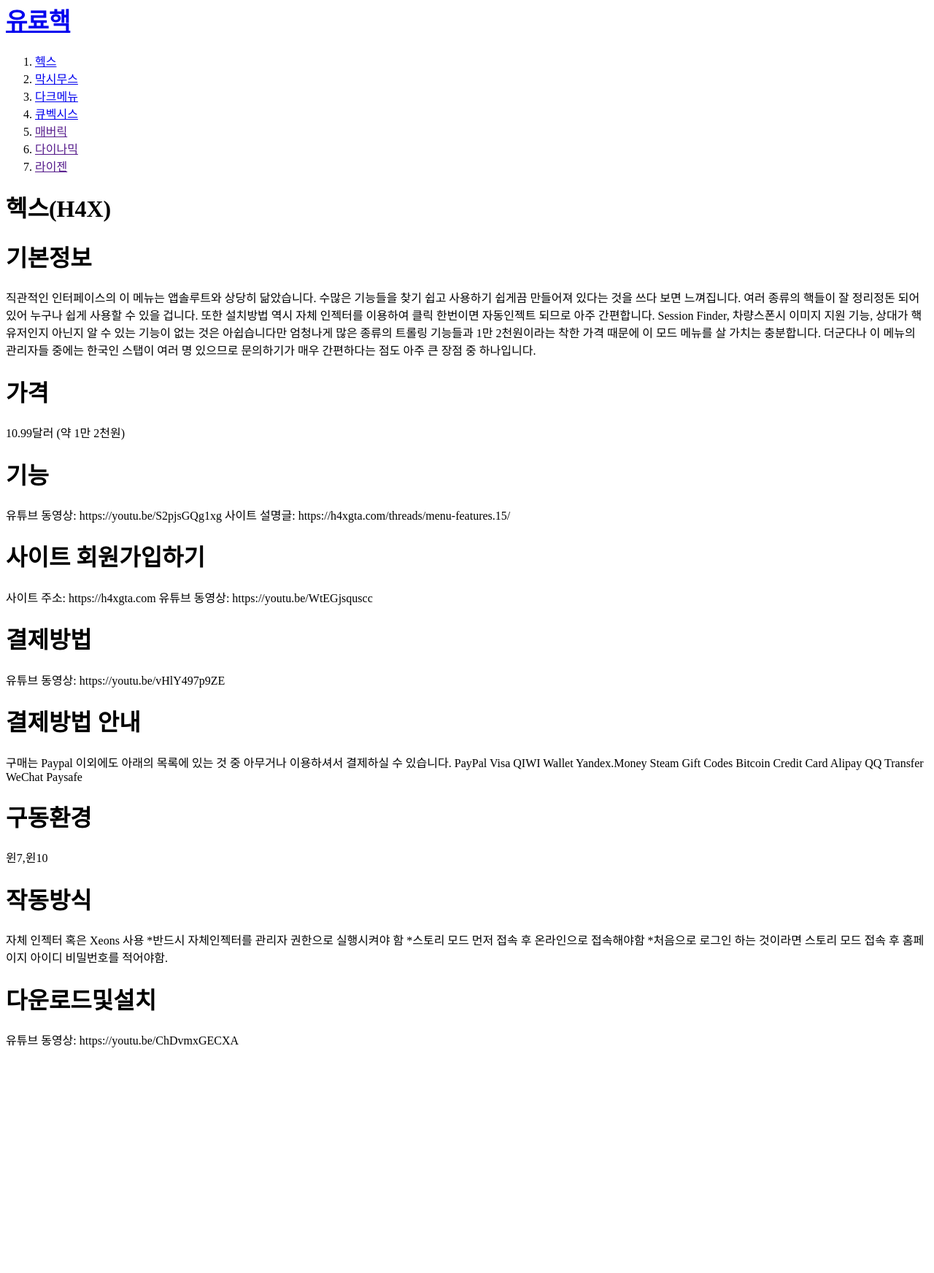
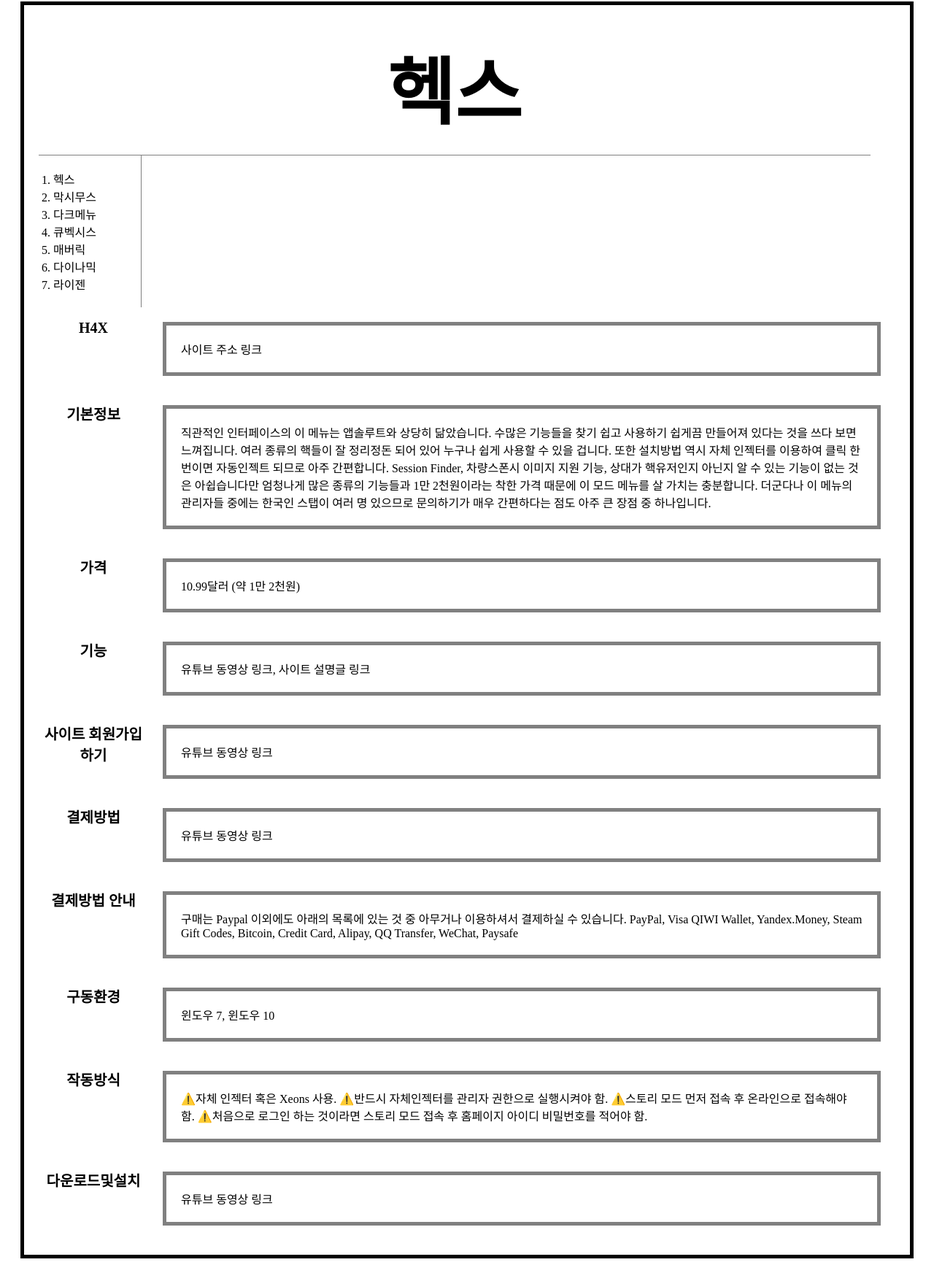
Before and after one commit to Obeyfarm/mod, a plain HTML site: page h4x.html in a window 1280 px wide. Shown: the part 50-1794 px from the top of the page at 73% size. Before the commit the page ends 1494 px from the top, so only its background shows below. Drawn offline with Linux system fonts and the light colour scheme.

Commit message:
Add files via upload

```diff
--- a/h4x.html
+++ b/h4x.html
@@ -2,9 +2,46 @@
  <html>
   <head>
     <title=""> 모드전문리뷰OBEY </title>
+    <style>
+      #grid {
+        border:5px solid black;
+        display:grid;
+        grid-template-columns: 150px 1fr;
+      }
+      div {
+        border:5px solid gray;
+        padding:20px;
+        margin: 20px;
+      }
+      a {
+        color: black;
+        text-decoration: none;
+        text-align: center;
+      }
+      h1 {
+        font-size:100px;
+        text-align: center;
+        border-bottom: 1px solid gray;
+        margin:0;
+        padding: 20px;
+        width: 1100px;
+      }
+      h2 {
+        font-size: 20px;
+        text-align: center;
+      }
+        ol {
+          border-right:1px solid gray;
+          width:100px;
+          margin: 0;
+          padding: 20px;
+        }
+    </style>
   </head>
   <body>
-    <h1><a href="index.html">유료핵</a></h1>
+    <div id="grid">
+    <h1><a href="index.html">헥스</a></h1>
+      <p>
         <ol>
           <li><a href="h4x.html">헥스</a></li>
           <li><a href="maximus.html">막시무스</a></li>
@@ -14,46 +51,39 @@
           <li><a href="">다이나믹</a></li>
           <li><a href="">라이젠</a></li>
         </ol>
-    <h1>헥스(H4X)</h1>
-    <h1>기본정보</h1>
-    직관적인 인터페이스의 이 메뉴는 앱솔루트와 상당히 닮았습니다. 수많은 기능들을 찾기
+      </p>
+    <h2>H4X</h2>
+      <div><a href="h4xgta.com">사이트 주소 링크</a></div>
+    <h2>기본정보</h2>
+      <div>직관적인 인터페이스의 이 메뉴는 앱솔루트와 상당히 닮았습니다. 수많은 기능들을 찾기
       쉽고 사용하기 쉽게끔 만들어져 있다는 것을 쓰다 보면 느껴집니다. 여러 종류의 핵들이
       잘 정리정돈 되어 있어 누구나 쉽게 사용할 수 있을 겁니다. 또한 설치방법 역시 자체
       인젝터를 이용하여 클릭 한번이면 자동인젝트 되므로 아주 간편합니다. Session Finder,
       차량스폰시 이미지 지원 기능, 상대가 핵유저인지 아닌지 알 수 있는 기능이 없는 것은
-    아쉽습니다만 엄청나게 많은 종류의 트롤링 기능들과 1만 2천원이라는 착한 가격 때문에
+      아쉽습니다만 엄청나게 많은 종류의 기능들과 1만 2천원이라는 착한 가격 때문에
       이 모드 메뉴를 살 가치는 충분합니다. 더군다나 이 메뉴의 관리자들 중에는 한국인
-    스탭이 여러 명 있으므로 문의하기가 매우 간편하다는 점도 아주 큰 장점 중 하나입니다.
-    <h1>가격</h1>
-    10.99달러 (약 1만 2천원)
-    <h1>기능</h1>
-    유튜브 동영상: https://youtu.be/S2pjsGQg1xg
-    사이트 설명글: https://h4xgta.com/threads/menu-features.15/
-    <h1>사이트 회원가입하기</h1>
-    사이트 주소: https://h4xgta.com
-    유튜브 동영상: https://youtu.be/WtEGjsquscc
-    <h1>결제방법</h1>
-    유튜브 동영상: https://youtu.be/vHlY497p9ZE
-    <h1>결제방법 안내</h1>
-    구매는 Paypal 이외에도 아래의 목록에 있는 것 중 아무거나 이용하셔서 결제하실 수 있습니다.
-    PayPal
-    Visa QIWI Wallet
-    Yandex.Money
-    Steam Gift Codes
-    Bitcoin
-    Credit Card
-    Alipay
-    QQ Transfer
-    WeChat
-    Paysafe
-    <h1>구동환경</h1>
-    윈7,윈10
-    <h1>작동방식</h1>
-    자체 인젝터 혹은 Xeons 사용
-    *반드시 자체인젝터를 관리자 권한으로 실행시켜야 함
-    *스토리 모드 먼저 접속 후 온라인으로 접속해야함
-    *처음으로 로그인 하는 것이라면 스토리 모드 접속 후 홈페이지 아이디 비밀번호를 적어야함.
-    <h1>다운로드및설치</h1>
-    유튜브 동영상: https://youtu.be/ChDvmxGECXA
+      스탭이 여러 명 있으므로 문의하기가 매우 간편하다는 점도 아주 큰 장점 중 하나입니다.</div>
+    <h2>가격</h2>
+      <div>10.99달러 (약 1만 2천원)</div>
+    <h2>기능</h2>
+      <div><a href="https://youtu.be/S2pjsGQg1xg">유튜브 동영상 링크,</a>
+      <a href="https://h4xgta.com/threads/menu-features.15/">사이트 설명글 링크</a></div>
+    <h2>사이트 회원가입하기</h2>
+      <div><a href="https://youtu.be/WtEGjsquscc">유튜브 동영상 링크</a></div>
+    <h2>결제방법</h2>
+      <div><a href="https://youtu.be/vHlY497p9ZE">유튜브 동영상 링크</a></div>
+    <h2>결제방법 안내</h2>
+      <div>구매는 Paypal 이외에도 아래의 목록에 있는 것 중 아무거나 이용하셔서 결제하실 수 있습니다.
+            PayPal, Visa QIWI Wallet, Yandex.Money, Steam Gift Codes, Bitcoin, Credit Card, Alipay,
+            QQ Transfer, WeChat, Paysafe</div>
+    <h2>구동환경</h2>
+      <div>윈도우 7, 윈도우 10</div>
+    <h2>작동방식</h2>
+      <div>⚠️자체 인젝터 혹은 Xeons 사용.
+          ⚠️반드시 자체인젝터를 관리자 권한으로 실행시켜야 함.
+          ⚠️스토리 모드 먼저 접속 후 온라인으로 접속해야 함.
+          ⚠️처음으로 로그인 하는 것이라면 스토리 모드 접속 후 홈페이지 아이디 비밀번호를 적어야 함.</div>
+    <h2>다운로드및설치</h2>
+      <div><a href="https://youtu.be/ChDvmxGECXA">유튜브 동영상 링크</a></div>
   </body>
 </html>
```
Also changed, not shown: Cubexis.html (+58 -19 lines), DarkMenu.html (+59 -20 lines), index.html (+33 -9 lines), maximus.html (+63 -28 lines). Lines whose indentation alone changed are shown as unchanged.
